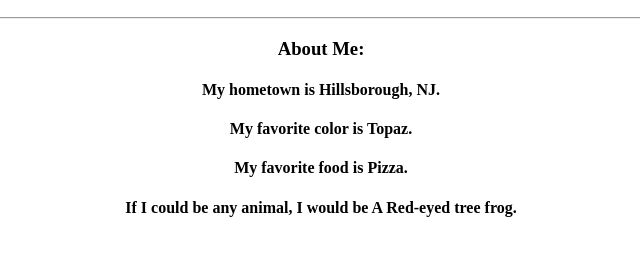
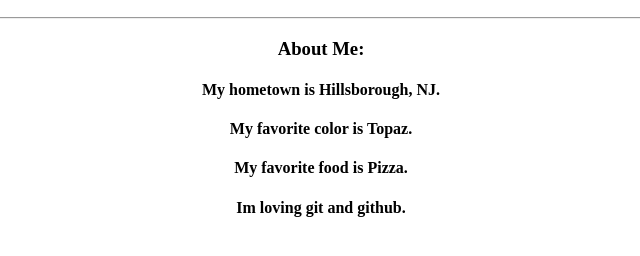
Before and after one commit to JermaineHorton/cuddly-umbrella, a plain HTML site: page index.html in a window 1280 px wide. Shown: the part 110-366 px from the top of the page, without its empty margins (319-959 px from the left). Drawn offline with Linux system fonts and the light colour scheme.

Commit message:
Changed header message line 17

```diff
--- a/index.html
+++ b/index.html
@@ -14,7 +14,7 @@
 					<h4>My hometown is Hillsborough, NJ.</h4>
 					<h4>My favorite color is Topaz.</h4>
 					<h4>My favorite food is Pizza.</h4>
-					<h4>If I could be any animal, I would be A Red-eyed tree frog.</h4>
+					<h4>Im loving git and github.</h4>
 			</div>
 		  </body>
 		</html>
```
